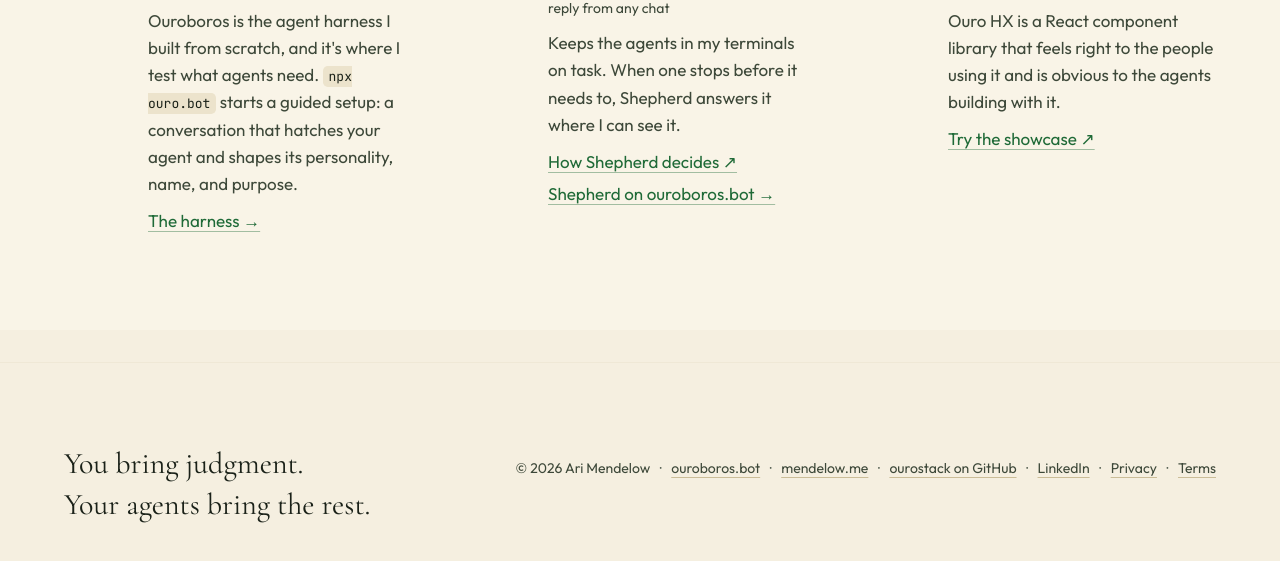
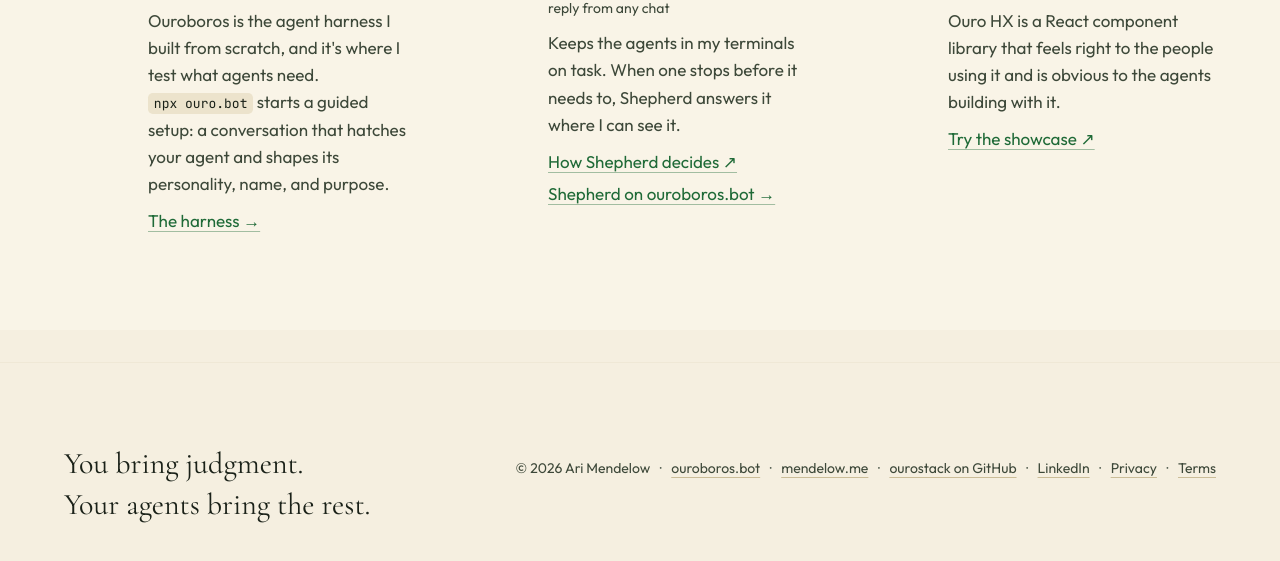
Before and after one commit to ourostack/ouro-apps-site, a website built with Vite: page index.html in a window 1280 px wide. Shown: the part 1306-1867 px from the top of the page. Built offline with nearby package versions, Linux system fonts and the light colour scheme.

Commit message:
Keep npx ouro.bot on one line on the homepage (#13)

```diff
--- a/styles.css
+++ b/styles.css
@@ -287,3 +287,6 @@ code { font-family: var(--font-mono); font-size: 0.85em; }
 /* A one-line command wraps on a phone so the whole URL stays visible. */
 .install-line .codeblock { white-space: pre-wrap; overflow-wrap: anywhere; }
 @media (max-width: 639.98px) { .codeblock { white-space: pre-wrap; overflow-wrap: anywhere; } }
+
+/* Keep a command such as npx ouro.bot on one line inside prose. */
+.shelf code { white-space: nowrap; }
```
